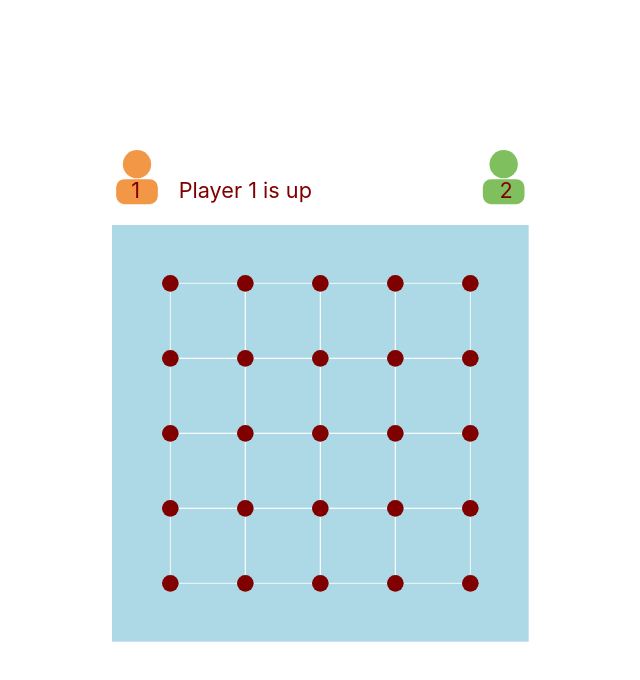
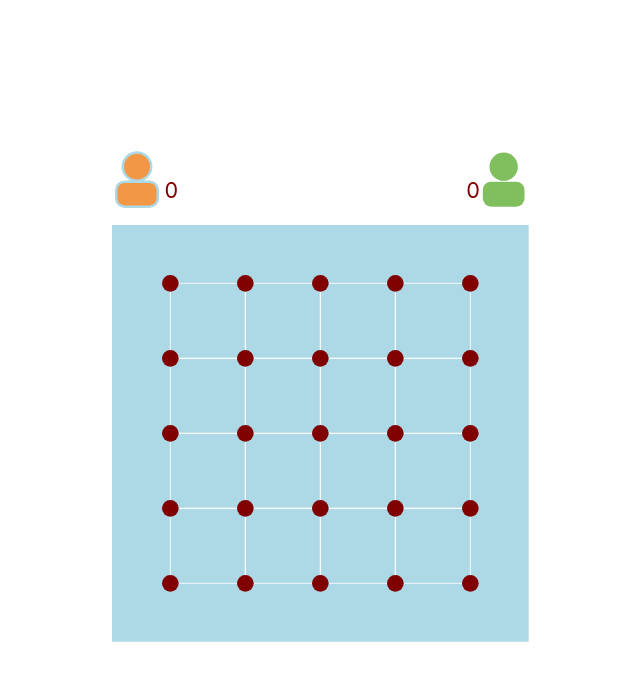
Before and after one commit to kanikab15/react-dots-and-boxes, a React (Create React App) app: page / in a window 1280 px wide. Shown: the top 680 px of the page, without its empty margins (278-918 px from the left). Built offline with nearby package versions, Linux system fonts and the light colour scheme.

Commit message:
crude implementation of player scores and final results. needs cleanup

```diff
--- a/src/App.js
+++ b/src/App.js
@@ -11,8 +11,10 @@ class App extends React.Component {
     lineCoordinates: {},
     boxCoordinates: {},
     clickedLineId:"",
-    player1IsNext: true
-    // wasPrevTurnACapture: false
+    player1IsNext: true,
+    player1Score: 0,
+    player2Score: 0,
+    result: ''
   };
 
   componentDidMount(){
@@ -96,6 +98,13 @@ handleClick = (lineId) =>{
   if(!this.state.lineCoordinates[lineId].isClicked){
     const lineCoordinates = this.state.lineCoordinates;
     lineCoordinates[lineId].isClicked = true;
+
+    let scoreToAdd = 0;
+    const boxCoordinates = this.state.boxCoordinates;
+    let player1Score = this.state.player1Score;
+    let player2Score = this.state.player2Score;
+    let player1IsNext = this.state.player1IsNext;
+
     this.setState({lineCoordinates: lineCoordinates},()=>{
      const isAnyBoxCaptured = this.state.lineCoordinates[lineId].lineToBoxes.reduce((isAnyPrevBoxCaptured, currBoxId) => {
       // go over all box ids, see if their lines have been clicked i.e. is box captured
@@ -107,11 +116,43 @@ handleClick = (lineId) =>{
       const isCurrBoxCaptured = [l1,l2,l3,l4].reduce((areLinesClicked, currLineId) => {
         return(areLinesClicked && this.state.lineCoordinates[currLineId].isClicked)
       }, true);
+      if(isCurrBoxCaptured){
+        scoreToAdd++;
+        boxCoordinates[currBoxId].isCaptured = true;
+      }
       return(isAnyPrevBoxCaptured || isCurrBoxCaptured);
     }, false);
     console.log(isAnyBoxCaptured);
-    if(!isAnyBoxCaptured)
-      this.setState({player1IsNext: !this.state.player1IsNext});
+    if(isAnyBoxCaptured && this.state.player1IsNext){
+      player1Score = player1Score + scoreToAdd;
+    }
+    else if(isAnyBoxCaptured && !this.state.player1IsNext){
+      player2Score = player2Score + scoreToAdd;
+    }
+    else if(!isAnyBoxCaptured)
+      player1IsNext = !player1IsNext;
+
+    this.setState({
+      boxCoordinates: boxCoordinates,
+      player1Score: player1Score,
+      player2Score: player2Score,
+      player1IsNext: player1IsNext
+      },() =>{
+        console.log(this.state.boxCoordinates);
+        let result='';
+        const areAllBoxesCaptured = Object.values(this.state.boxCoordinates).reduce((areBoxesCaptured, currBox) => {
+          console.log(areBoxesCaptured && currBox.isCaptured);
+          return(areBoxesCaptured && currBox.isCaptured);
+        }, true);
+        if(areAllBoxesCaptured)
+          if(this.state.player1Score > this.state.player2Score)
+            result="Player 1 wins!";
+          else if(this.state.player1Score < this.state.player2Score)
+            result="Player 2 wins!";
+          else if(this.state.player1Score === this.state.player2Score)
+            result = "It's a draw!";
+        this.setState({result: result});
+      });
     });
   }
 }
@@ -122,15 +163,19 @@ handleClick = (lineId) =>{
         <header className="App-header">
           <svg height="500" width="500" viewBox="0 0 600 600" >
 
-            <circle cx="30" cy="17" r="17" fill={constants.player1Color}/>
-            <rect x="5" y="35" width="50" height="30" rx="10" fill={constants.player1Color}/>
-            <text x="23" y="57" fill="maroon">1</text>
+            <circle cx="30" cy="20" r="17" fill={constants.player1Color}
+              stroke={this.state.player1IsNext? 'lightblue': 'none'} stroke-width="3"/>
+            <rect x="5" y="38" width="50" height="30" rx="10" fill={constants.player1Color}
+              stroke={this.state.player1IsNext? 'lightblue': 'none'} stroke-width="3"/>
+            <text x="63" y="57" fill="maroon">{this.state.player1Score}</text>
 
-            <text x="80" y="57" fill="maroon">{this.state.player1IsNext? 'Player 1 is up': 'Player 2 is up'}</text>
+            <text x="180" y="57" fill="maroon">{this.state.result}</text>
 
-            <circle cx="470" cy="17" r="17" fill={constants.player2Color}/>
-            <rect x="445" y="35" width="50" height="30" rx="10" fill={constants.player2Color}/>
-            <text x="465" y="57" fill="maroon">2</text>
+            <circle cx="470" cy="20" r="17" fill={constants.player2Color}
+              stroke={!this.state.player1IsNext? 'lightblue': 'none'} stroke-width="3"/>
+            <rect x="445" y="38" width="50" height="30" rx="10" fill={constants.player2Color}
+              stroke={!this.state.player1IsNext? 'lightblue': 'none'} stroke-width="3"/>
+            <text x="425" y="57" fill="maroon">{this.state.player2Score}</text>
 
             <rect y="90" width="500" height="500" fill="lightblue"/>
             <ClickedContext.Provider value={{
```
